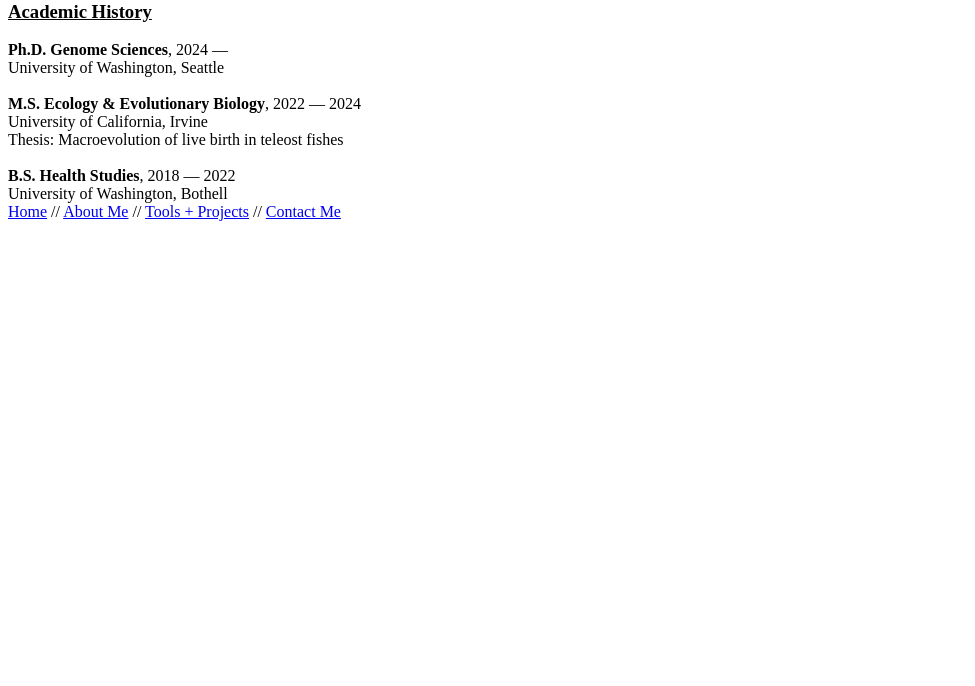
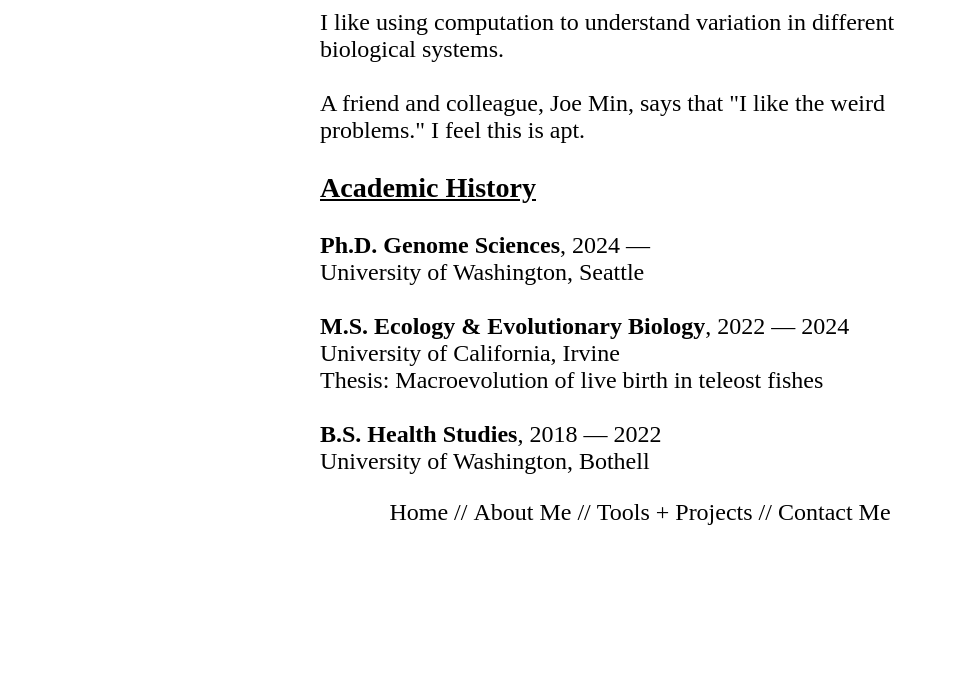
Before and after one commit to aoakin/aoakin.github.io, a plain HTML site: page about.html in a window 1280 px wide. Shown: the part 114-800 px from the top of the page, without its empty margins (0-975 px from the left). Drawn offline with Linux system fonts and the light colour scheme; a web font is replaced by a local one.

Commit message:
fix stylesheet AGAIN

```diff
--- a/about.html
+++ b/about.html
@@ -1,7 +1,7 @@
 <html>
     <head>
         <meta charset="utf-8">
-        <link rel="stylesheet" href="style2.css">
+        <link rel="stylesheet" href="./style.css">
     </head>
     <body>
         <div class = "Name">
@@ -39,7 +39,7 @@
 
 
         <div class="SummaryNav">
-            <a href="./index2.html"><span class="un">Home</span></a> //
+            <a href="./index.html"><span class="un">Home</span></a> //
             <a href="./about.html"><span class="un">About Me</span></a> //
             <a href="./projects.html"><span class="un">Tools + Projects</span></a> //
             <a href="./contact.html"><span class="un">Contact Me</span></a>
```
Also changed, not shown: contact.html (+2 -2 lines), index.html (+2 -2 lines), projects.html (+2 -2 lines).
